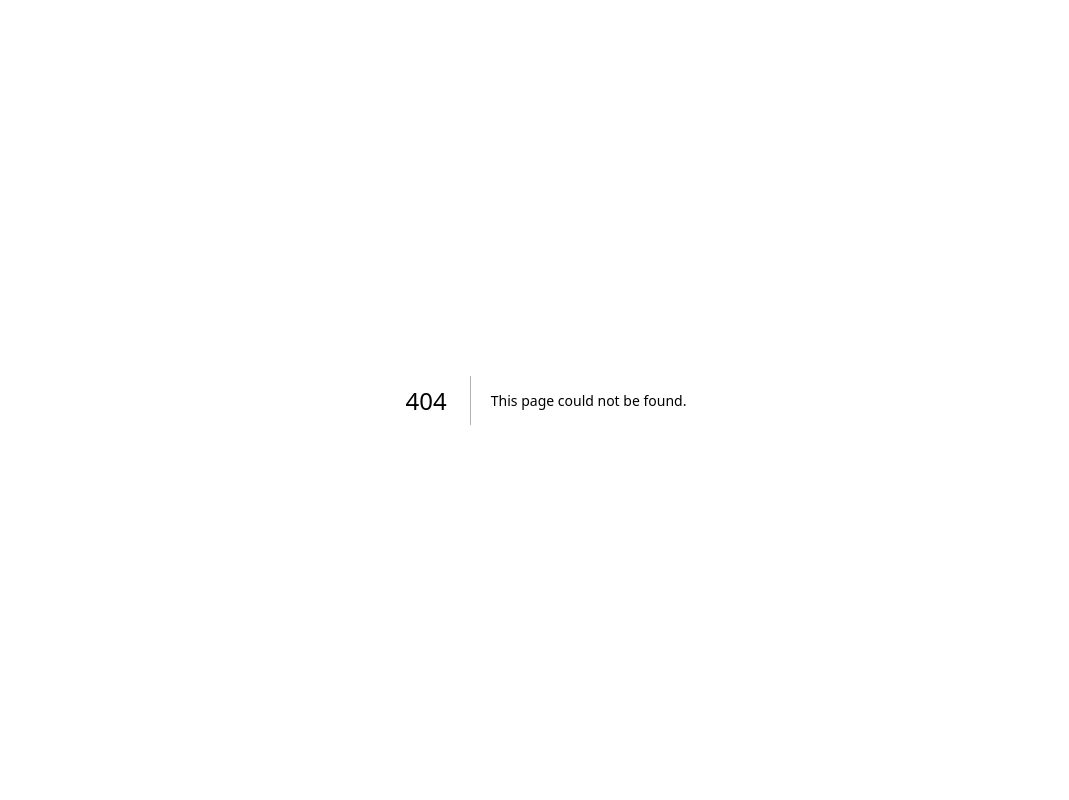
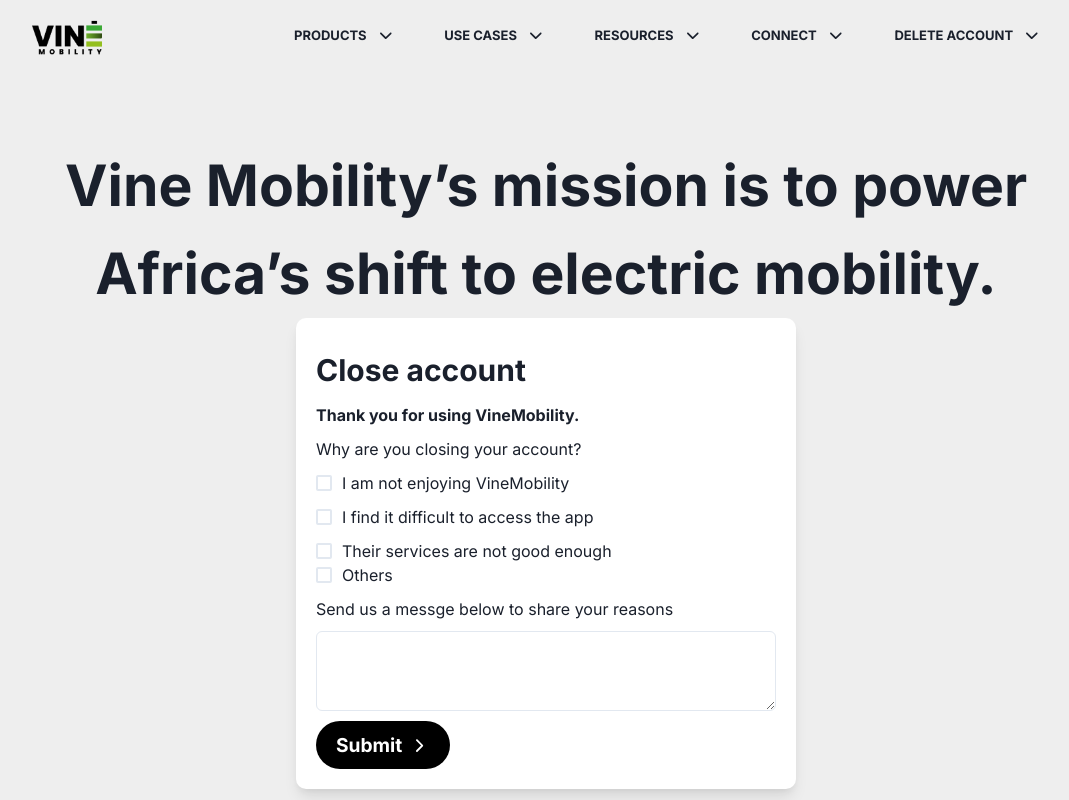
Before and after one commit to Philmcdonald/vine-mobility-next, a Next.js app: page /delete in a window 1280 px wide. Before the commit this address had no page. Shown: the top 800 px of the page, without its empty margins (94-1163 px from the left). Built offline with nearby package versions, Linux system fonts and the light colour scheme.

Commit message:
delete account

```diff
--- /dev/null
+++ b/app/delete/page.jsx
@@ -0,0 +1,58 @@
+import { CustomButton } from '@/components/CustomButton'
+import Navigation from '@/components/Nav'
+import { CustomText, MainHeading, Wrapper } from '@/components/pager'
+import { Box, Checkbox, Flex, Radio, Text, Textarea } from '@chakra-ui/react'
+import React from 'react'
+
+const page = () => {
+  return (
+     <Box bg={'#eee'} justifyContent={'center'} h={'fit-content'}>
+          <Navigation />
+          <Wrapper
+            py={{
+              base: '10px',
+              xl: '30px',
+            }}
+          >
+            <Box mt={{ base: '40px', xl: '40px' }} >
+             <Box textAlign={"center"}>
+              <MainHeading>
+                Vine Mobility’s mission is to power Africa’s shift to electric
+                mobility.
+              </MainHeading>
+              </Box>
+
+             <Flex flexDir={"column"} px="20px" py="20px" borderRadius="10px" bg="white" boxShadow={"lg"} maxW={"500px"} mx="auto">
+                <Text mt="10px" fontWeight="bold" fontSize="30px">Close account</Text>
+                <Text my="10px" fontWeight="semibold">Thank you for using VineMobility.</Text>
+                <Text mb="10px">Why are you closing your account?</Text>
+                <Flex align="center" gap="10px">
+                    <Checkbox />
+                    <Text>I am not enjoying VineMobility</Text>
+                </Flex>
+                <Flex align="center" gap="10px" my="10px">
+                    <Checkbox />
+                    <Text>I find it difficult to access the app</Text>
+                </Flex>
+                <Flex align="center" gap="10px">
+                    <Checkbox />
+                    <Text>Their services are not good enough </Text>
+                </Flex>
+                <Flex align="center" gap="10px">
+                    <Checkbox />
+                    <Text>Others</Text>
+                </Flex>
+                <Text py="10px">Send us a messge below to share your reasons</Text>
+                <Textarea />
+                <Flex>
+                    <CustomButton btnText="Submit" />
+                </Flex>
+            </Flex>
+            </Box>
+          </Wrapper>
+
+        </Box>
+  )
+}
+
+export default page
--- a/components/MobileHamBurgerNav.jsx
+++ b/components/MobileHamBurgerNav.jsx
@@ -212,7 +212,46 @@
                     </Link>
                   </Flex>
                 </Collapse>
+
+
+
               </Box>
+
+
+              <Box pb="10px" w="100%">
+                <Flex
+                  alignItems="center"
+                  justifyContent="space-between"
+                  cursor="pointer"
+                  onClick={() => toggleSection('delete')}
+                  w="100%"
+                  color="#95979b"
+                  fontSize="12px"
+                >
+                  <Text textTransform={'uppercase'} fontWeight="bold">
+                    Delete
+                  </Text>
+                  <Icon as={openSection === 'delete' ? FaPlus : FaMinus} />
+                </Flex>
+                <Collapse in={openSection === 'delete'}>
+                  <Flex
+                    mt="20px"
+                    ml="5px"
+                    fontSize="15px"
+                    direction="column"
+                    alignItems="flex-start"
+                    gap="15px"
+                  >
+                    <Link href="/delete" onClick={() => setShow(false)}>
+                      <Text>Delete Account</Text>
+                    </Link>
+                  </Flex>
+                </Collapse>
+
+
+
+              </Box>
+
             </Flex>
           </Flex>
         </Box>
--- a/components/Nav.jsx
+++ b/components/Nav.jsx
@@ -86,6 +86,11 @@
                 color={color}
                 iconColor={iconColor}
               />
+              <NavigationOptions
+                title="DELETE ACCOUNT"
+                color={color}
+                iconColor={iconColor}
+              />
             </Flex>
           </>
         </Box>
--- a/components/NavigationOptions.jsx
+++ b/components/NavigationOptions.jsx
@@ -161,7 +161,7 @@
                 </Link>
               </Flex>
             </Box>
-          ) : (
+          ) : title.toLowerCase() === 'connect' ? (
             <Box
               display={['none', 'none', 'none', 'block']}
               w="100%"
@@ -179,6 +179,24 @@
                 </Link>
               </Flex>
             </Box>
+          ):(
+            <Box
+              display={['none', 'none', 'none', 'block']}
+              w="100%"
+              py={'10px'}
+              h={'fit-content'}
+            >
+              <Flex color={'#000'} flexDir={'column'} gap={'20px'}>
+                <Link href={'/delete'}>
+                  <Text
+                    _hover={{ color: '#8fc03f' }}
+                    transition="all 0.3s ease"
+                  >
+                    Delete User Account
+                  </Text>
+                </Link>
+              </Flex>
+            </Box>
           )}
         </Flex>
       )}
```
